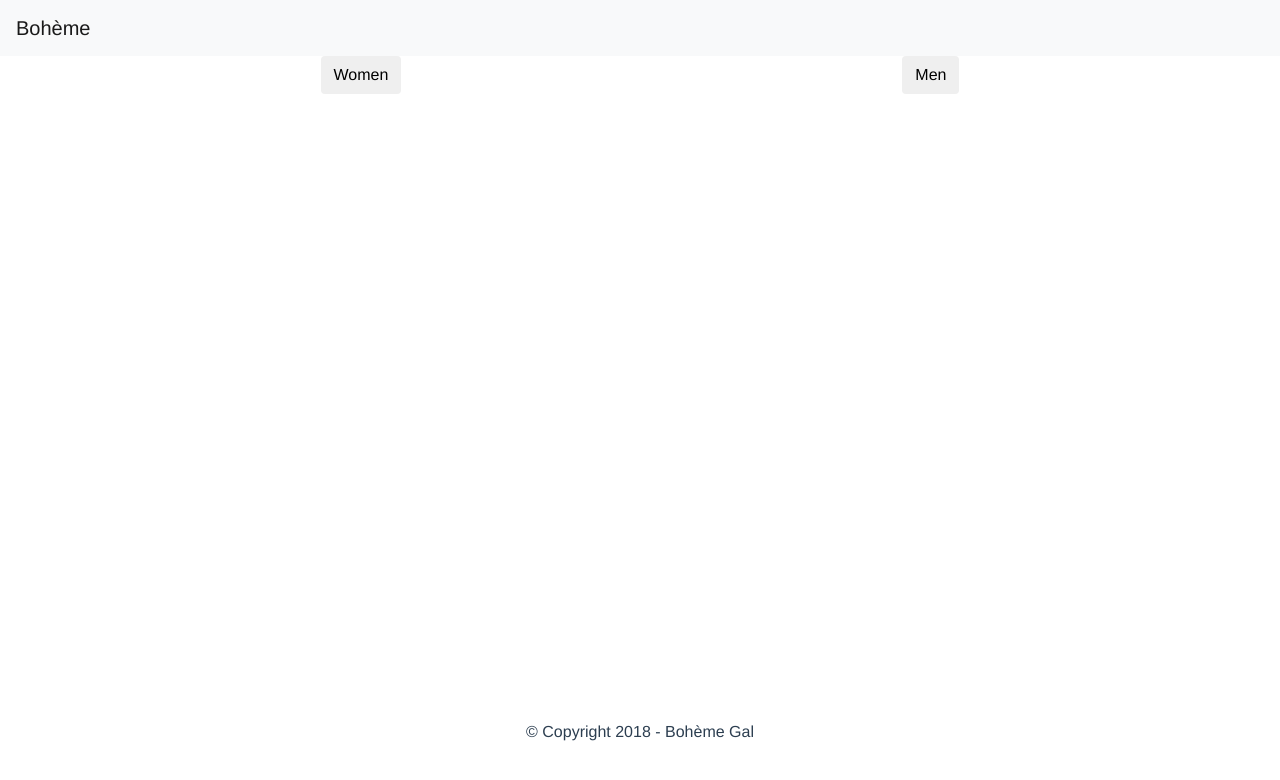
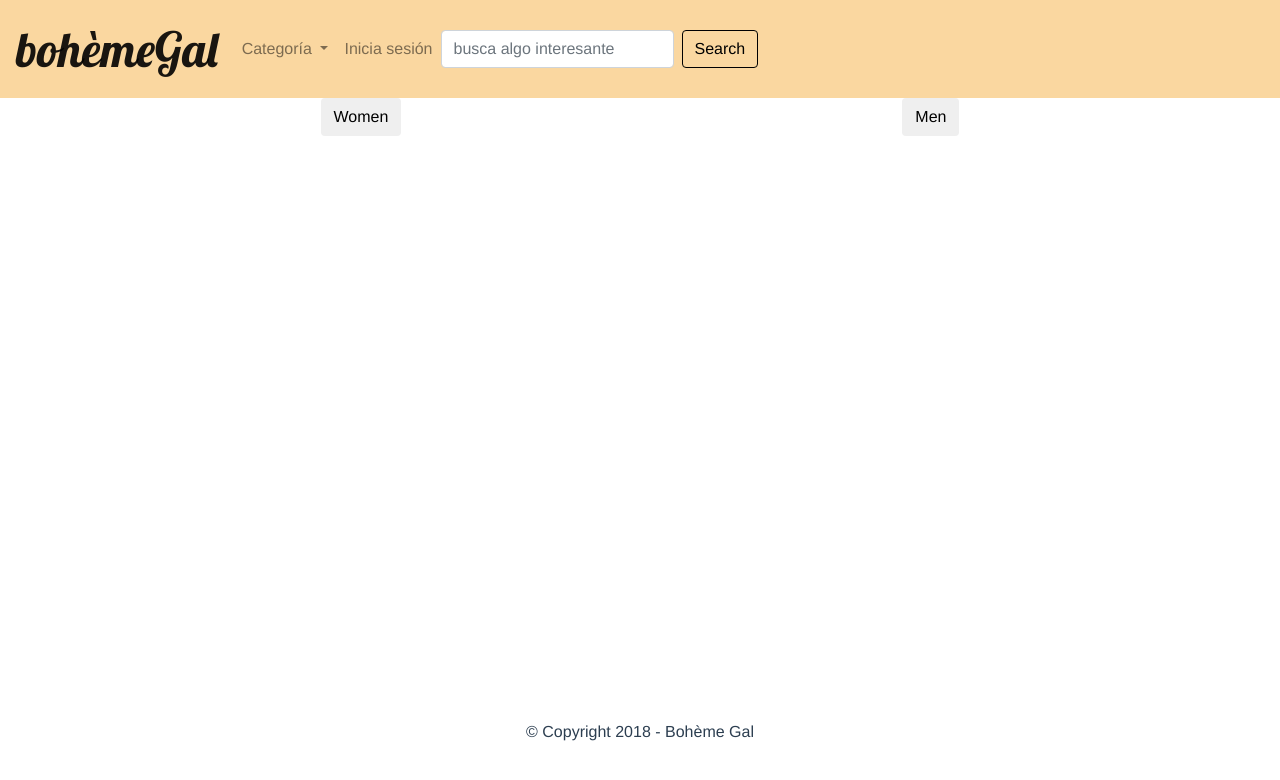
Before and after one commit to cellay/ecommerce, a Vue app: page / in a window 1280 px wide. Shown: the top 780 px of the page. Built offline with nearby package versions, Linux system fonts and the light colour scheme; no server answers.

Commit message:
Brenda Mesías

```diff
--- a/index.html
+++ b/index.html
@@ -4,6 +4,7 @@
     <meta charset="utf-8">
     <meta name="viewport" content="width=device-width,initial-scale=1.0">
     <title>bohemian</title>
+    <link href="https://fonts.googleapis.com/css?family=Lobster" rel="stylesheet">
     <link rel="stylesheet" href="https://maxcdn.bootstrapcdn.com/bootstrap/4.0.0/css/bootstrap.min.css" integrity="sha384-Gn5384xqQ1aoWXA+058RXPxPg6fy4IWvTNh0E263XmFcJlSAwiGgFAW/dAiS6JXm" crossorigin="anonymous">
   </head>
   <body>
--- a/src/App.vue
+++ b/src/App.vue
@@ -2,9 +2,32 @@
 <template>
   <div id="app">
     <header>
-      <nav class="navbar navbar-light bg-light">
-        <span class="navbar-brand mb-0 h1">Bohème</span>
-      </nav>
+     <nav class="navbar navbar-expand-lg navbar-light bg-light">
+                <button class="navbar-toggler" type="button" data-toggle="collapse" data-target="#navbarTogglerDemo03" aria-controls="navbarTogglerDemo03" aria-expanded="false" aria-label="Toggle navigation">
+                  <span class="navbar-toggler-icon"></span>
+                </button>
+                <a class="navbar-brand logo" href="#">bohèmeGal</a>
+
+                <div class="collapse navbar-collapse" id="navbarTogglerDemo03">
+                  <ul class="navbar-nav mr-auto mt-2 mt-lg-0">
+                    <li class="nav-item dropdown">
+                        <a class="nav-link dropdown-toggle" href="#" id="navbarDropdown" role="button" data-toggle="dropdown" aria-haspopup="true" aria-expanded="false">
+                            Categoría
+                        </a>
+                        <div class="dropdown-menu" aria-labelledby="navbarDropdown">
+
+                        </div>
+                        </li>
+                    <li class="nav-item">
+                      <a class="nav-link" href="#">Inicia sesión</a>
+                    </li>
+                    <form class="form-inline">
+                            <input class="form-control mr-sm-2" type="search" placeholder="busca algo interesante" aria-label="Search">
+                            <button class="btn btn-outline-success my-2 my-sm-0" type="submit">Search</button>
+                          </form>
+                  </ul>
+                </div>
+              </nav>
     </header>
     <router-view/>
     <footer>
@@ -32,4 +55,22 @@
   position: absolute;
   bottom: 0;
 }
+
+.logo{
+    font-size: 6vh;
+    font-family: 'Lobster', cursive;
+}
+.bg-light {
+    background-color: #FAD7A0!important;
+}
+.btn-outline-success {
+    color: black;
+    background-color: transparent;
+    background-image: none;
+    border-color: black;
+}
+.btn-outline-success:hover{
+    background-color: white;
+    color: black
+}
 </style>
--- a/src/components/HelloWorld.vue
+++ b/src/components/HelloWorld.vue
@@ -39,4 +39,6 @@
   color: #42b983;
 }
 
+
+
 </style>
```
